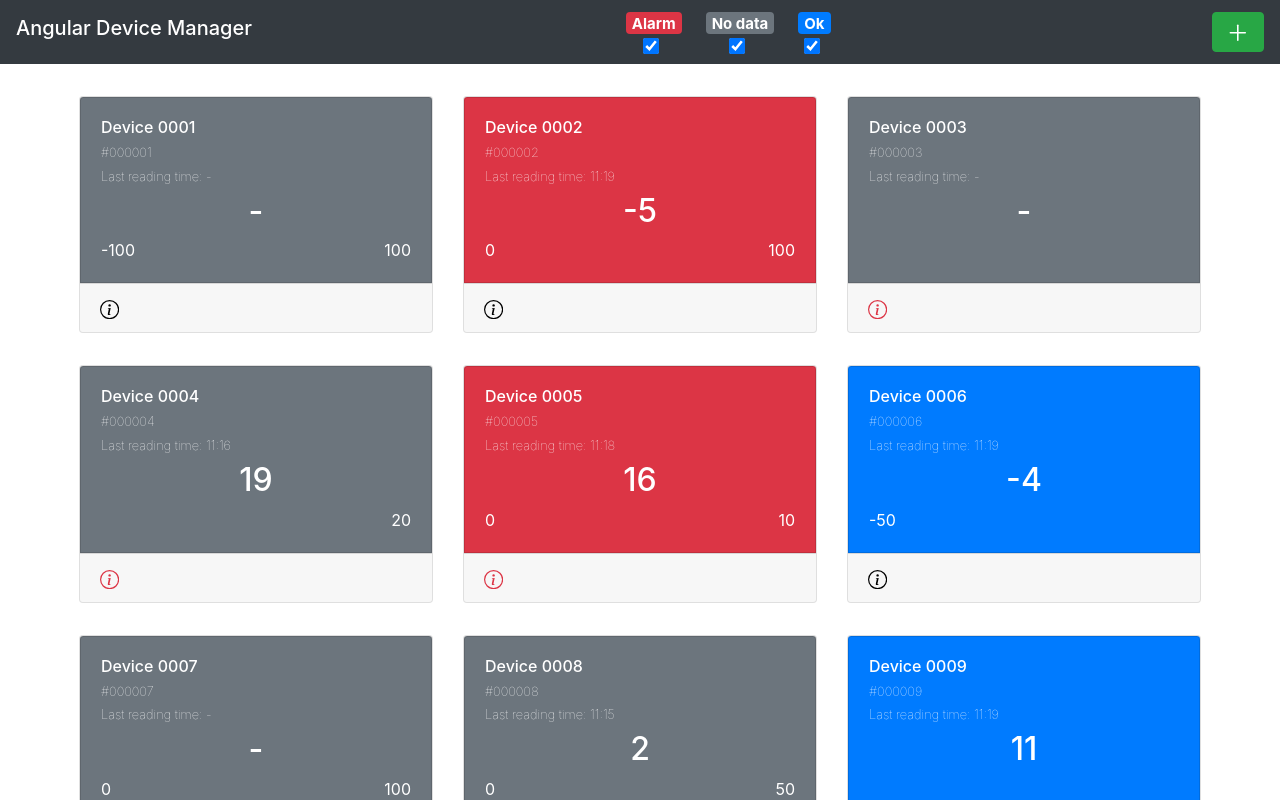
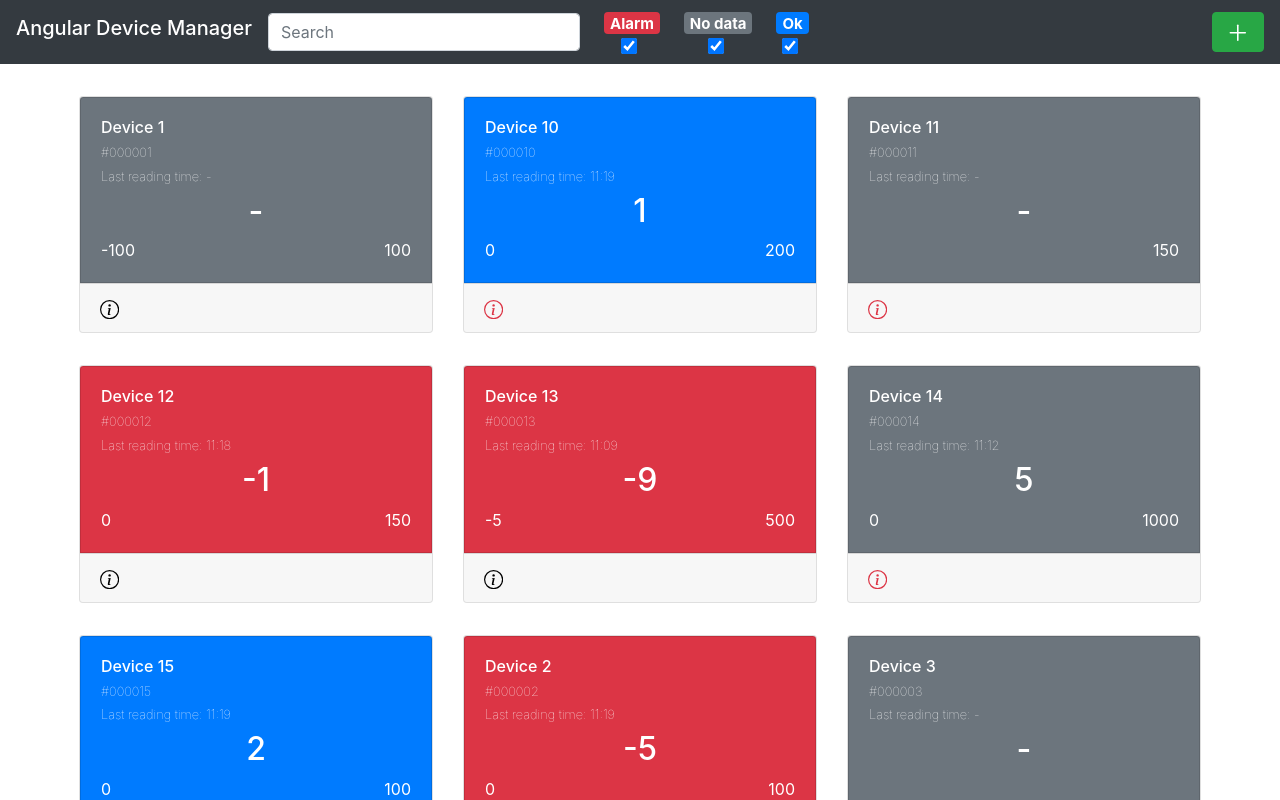
Before and after one commit to lbanozic/angular-device-manager, an Angular app: page / in a window 1280 px wide. Shown: the top 800 px of the page. Built offline with nearby package versions, Linux system fonts and the light colour scheme.

Commit message:
Add device autocomplete search in navbar

```diff
--- a/src/app/app.module.ts
+++ b/src/app/app.module.ts
@@ -5,6 +5,8 @@ import { ReactiveFormsModule } from '@angular/forms';
 import { BrowserModule } from '@angular/platform-browser';
 import { AppRoutingModule } from './app-routing.module';
 import { AppComponent } from './app.component';
+import { AutocompleteComponent } from './autocomplete/autocomplete.component';
+import { DeviceAutocompleteListComponent } from './device-autocomplete-list/device-autocomplete-list.component';
 import { DeviceFiltersFormComponent } from './device-filters-form/device-filters-form.component';
 import { DeviceFormComponent } from './device-form/device-form.component';
 import { DeviceListComponent } from './device-list/device-list.component';
@@ -29,6 +31,8 @@ import { PopoverComponent } from './popover/popover.component';
     IconXComponent,
     DeviceFormComponent,
     DeviceFiltersFormComponent,
+    AutocompleteComponent,
+    DeviceAutocompleteListComponent,
   ],
   imports: [
     BrowserModule,
--- /dev/null
+++ b/src/app/autocomplete/autocomplete.component.css
@@ -0,0 +1,6 @@
+.autocomplete-container {
+  width: 100%;
+  border-radius: 0.3rem;
+  box-shadow: 0 1px 4px 0 rgba(0, 0, 0, 0.24);
+  background-color: #fff;
+}
--- /dev/null
+++ b/src/app/autocomplete/autocomplete.component.html
@@ -0,0 +1,5 @@
+<ng-template cdk-portal>
+  <div class="autocomplete-container">
+    <ng-content></ng-content>
+  </div>
+</ng-template>
--- /dev/null
+++ b/src/app/autocomplete/autocomplete.component.ts
@@ -0,0 +1,87 @@
+import {
+  ConnectedPosition,
+  Overlay,
+  OverlayConfig,
+  OverlayRef,
+  OverlaySizeConfig,
+} from '@angular/cdk/overlay';
+import { CdkPortal } from '@angular/cdk/portal';
+import { Component, HostListener, Input, ViewChild } from '@angular/core';
+
+@Component({
+  selector: 'dm-autocomplete',
+  templateUrl: './autocomplete.component.html',
+  styleUrls: ['./autocomplete.component.css'],
+})
+export class AutocompleteComponent {
+  @Input()
+  autocompleteTrigger: HTMLElement;
+
+  @ViewChild(CdkPortal)
+  autocompleteTemplate: CdkPortal;
+
+  private overlayRef: OverlayRef;
+
+  private overlayPositions: ConnectedPosition[] = [
+    {
+      originX: 'end',
+      originY: 'bottom',
+      overlayX: 'end',
+      overlayY: 'top',
+    },
+    {
+      originX: 'end',
+      originY: 'top',
+      overlayX: 'end',
+      overlayY: 'bottom',
+    },
+  ];
+
+  constructor(private overlay: Overlay) {}
+
+  show() {
+    this.overlayRef = this.overlay.create(this.getOverlayConfig());
+    this.overlayRef.attach(this.autocompleteTemplate);
+    this.updateOverlayWidth();
+    this.overlayRef.backdropClick().subscribe(() => this.hide());
+  }
+
+  hide() {
+    this.overlayRef.detach();
+  }
+
+  @HostListener('window:resize')
+  onWindowResize() {
+    this.updateOverlayWidth();
+  }
+
+  private getOverlayConfig(): OverlayConfig {
+    const positionStrategy = this.overlay
+      .position()
+      .flexibleConnectedTo(this.autocompleteTrigger)
+      .withPositions(this.overlayPositions);
+
+    const scrollStrategy = this.overlay.scrollStrategies.reposition();
+
+    return new OverlayConfig({
+      hasBackdrop: true,
+      backdropClass: 'cdk-overlay-transparent-backdrop',
+      positionStrategy,
+      scrollStrategy,
+    });
+  }
+
+  private updateOverlayWidth() {
+    if (!this.overlayRef) {
+      return;
+    }
+
+    const autocompleteTriggerDOMRect = this.autocompleteTrigger.getBoundingClientRect();
+
+    const sizeConfig: OverlaySizeConfig = {
+      width: autocompleteTriggerDOMRect.width,
+    };
+
+    this.overlayRef.updateSize(sizeConfig);
+  }
+}
--- /dev/null
+++ b/src/app/device-autocomplete-list/device-autocomplete-list.component.html
@@ -0,0 +1,8 @@
+<div class="list-group">
+  <a
+    *ngFor="let device of autocompleteDevices"
+    href="#"
+    class="list-group-item list-group-item-action"
+    ><small>{{ device.devui }}</small> - {{ device.name }}</a
+  >
+</div>
--- /dev/null
+++ b/src/app/device-autocomplete-list/device-autocomplete-list.component.ts
@@ -0,0 +1,42 @@
+import { Component, OnInit } from '@angular/core';
+import { debounceTime, distinctUntilChanged, tap } from 'rxjs/operators';
+import { Device } from '../device';
+import { DeviceService } from '../device.service';
+
+@Component({
+  selector: 'dm-device-autocomplete-list',
+  templateUrl: './device-autocomplete-list.component.html',
+  styleUrls: ['./device-autocomplete-list.component.css'],
+})
+export class DeviceAutocompleteListComponent implements OnInit {
+  private devices: Device[];
+  autocompleteDevices: Device[];
+  private searchTerm = '';
+
+  constructor(private deviceService: DeviceService) {}
+
+  ngOnInit(): void {
+    this.deviceService.devices$.subscribe((deviceList) => {
+      const sortedDevices = this.deviceService.getSortedDevices(deviceList);
+      this.devices = sortedDevices;
+      this.autocompleteDevices = this.deviceService
+        .getDevicesBySearchTerm(sortedDevices, this.searchTerm)
+        .slice(0, 5);
+    });
+
+    this.deviceService.getDevices();
+
+    this.deviceService.deviceSearchTerm$
+      .pipe(
+        debounceTime(1000),
+        distinctUntilChanged(),
+        tap((searchTerm) => {
+          this.searchTerm = searchTerm;
+          this.autocompleteDevices = this.deviceService
+            .getDevicesBySearchTerm(this.devices, searchTerm)
+            .slice(0, 5);
+        })
+      )
+      .subscribe();
+  }
+}
--- a/src/app/device-list/device-list.component.ts
+++ b/src/app/device-list/device-list.component.ts
@@ -13,18 +13,10 @@ export class DeviceListComponent implements OnInit {
   constructor(private deviceService: DeviceService) {}
 
   ngOnInit(): void {
-    this.deviceService.devices$.subscribe((deviceList) => {
-      this.devices = deviceList;
-      this.devices.sort((device1, device2) => {
-        if (device1.name.toLowerCase() > device2.name.toLowerCase()) {
-          return 1;
-        }
-        if (device1.name.toLowerCase() < device2.name.toLowerCase()) {
-          return -1;
-        }
-        return 0;
-      });
-    });
+    this.deviceService.devices$.subscribe(
+      (deviceList) =>
+        (this.devices = this.deviceService.getSortedDevices(deviceList))
+    );
     this.deviceService.getDevices();
   }
 }
--- a/src/app/device-mock.ts
+++ b/src/app/device-mock.ts
@@ -2,7 +2,7 @@ import { Device, DeviceStatus } from './device';
 
 export const DEVICES: Device[] = [
   {
-    name: 'Device 0004',
+    name: 'Device 4',
     devui: '#000004',
     reading: 19,
     incomingDate: getDateWithMinutesOffset(-3),
@@ -12,7 +12,7 @@ export const DEVICES: Device[] = [
     status: DeviceStatus.NoData,
   },
   {
-    name: 'Device 0001',
+    name: 'Device 1',
     devui: '#000001',
     min: -100,
     max: 100,
@@ -21,7 +21,7 @@ export const DEVICES: Device[] = [
     status: DeviceStatus.NoData,
   },
   {
-    name: 'Device 0010',
+    name: 'Device 10',
     devui: '#000010',
     reading: 1,
     incomingDate: new Date(),
@@ -32,7 +32,7 @@ export const DEVICES: Device[] = [
     status: DeviceStatus.Ok,
   },
   {
-    name: 'Device 0002',
+    name: 'Device 2',
     devui: '#000002',
     reading: -5,
     incomingDate: new Date(),
@@ -43,7 +43,7 @@ export const DEVICES: Device[] = [
     status: DeviceStatus.Alarm,
   },
   {
-    name: 'Device 0005',
+    name: 'Device 5',
     devui: '#000005',
     reading: 16,
     incomingDate: getDateWithMinutesOffset(-1),
@@ -54,14 +54,14 @@ export const DEVICES: Device[] = [
     status: DeviceStatus.Alarm,
   },
   {
-    name: 'Device 0003',
+    name: 'Device 3',
     devui: '#000003',
     batteryLevel: 30,
     signalStrength: 9,
     status: DeviceStatus.NoData,
   },
   {
-    name: 'Device 0006',
+    name: 'Device 6',
     devui: '#000006',
     reading: -4,
     incomingDate: new Date(),
@@ -71,7 +71,7 @@ export const DEVICES: Device[] = [
     status: DeviceStatus.Ok,
   },
   {
-    name: 'Device 0007',
+    name: 'Device 7',
     devui: '#000007',
     min: 0,
     max: 100,
@@ -80,7 +80,7 @@ export const DEVICES: Device[] = [
     status: DeviceStatus.NoData,
   },
   {
-    name: 'Device 0008',
+    name: 'Device 8',
     devui: '#000008',
     reading: 2,
     incomingDate: getDateWithMinutesOffset(-4),
@@ -91,7 +91,7 @@ export const DEVICES: Device[] = [
     status: DeviceStatus.NoData,
   },
   {
-    name: 'Device 0009',
+    name: 'Device 9',
     devui: '#000009',
     reading: 11,
     incomingDate: new Date(),
@@ -100,7 +100,7 @@ export const DEVICES: Device[] = [
     status: DeviceStatus.Ok,
   },
   {
-    name: 'Device 0011',
+    name: 'Device 11',
     devui: '#000011',
     max: 150,
     batteryLevel: 25,
@@ -108,7 +108,7 @@ export const DEVICES: Device[] = [
     status: DeviceStatus.NoData,
   },
   {
-    name: 'Device 0012',
+    name: 'Device 12',
     devui: '#000012',
     reading: -1,
     incomingDate: getDateWithMinutesOffset(-1),
@@ -119,7 +119,7 @@ export const DEVICES: Device[] = [
     status: DeviceStatus.Alarm,
   },
   {
-    name: 'Device 0013',
+    name: 'Device 13',
     devui: '#000013',
     reading: -9,
     incomingDate: getDateWithMinutesOffset(-10),
@@ -130,7 +130,7 @@ export const DEVICES: Device[] = [
     status: DeviceStatus.Alarm,
   },
   {
-    name: 'Device 0014',
+    name: 'Device 14',
     devui: '#000014',
     reading: 5,
     incomingDate: getDateWithMinutesOffset(-7),
@@ -141,7 +141,7 @@ export const DEVICES: Device[] = [
     status: DeviceStatus.NoData,
   },
   {
-    name: 'Device 0015',
+    name: 'Device 15',
     devui: '#000015',
     reading: 2,
     incomingDate: new Date(),
--- a/src/app/device.service.ts
+++ b/src/app/device.service.ts
@@ -8,6 +8,7 @@ import { DEVICES } from './device-mock';
 })
 export class DeviceService {
   devices$ = new Subject<Device[]>();
+  deviceSearchTerm$ = new Subject<string>();
 
   private deviceList: Device[] = DEVICES;
   private deviceListFiltered: Device[] = DEVICES;
@@ -36,6 +37,29 @@ export class DeviceService {
     this.devices$.next(this.deviceListFiltered);
   }
 
+  getSortedDevices(devicesToSort: Device[]) {
+    return devicesToSort.sort((device1, device2) => {
+      if (device1.name.toLowerCase() > device2.name.toLowerCase()) {
+        return 1;
+      }
+      if (device1.name.toLowerCase() < device2.name.toLowerCase()) {
+        return -1;
+      }
+      return 0;
+    });
+  }
+
+  getDevicesBySearchTerm(
+    devicesToSearch: Device[],
+    searchTerm: string
+  ): Device[] {
+    return devicesToSearch.filter(
+      (device) =>
+        device.name.toLowerCase().startsWith(searchTerm.toLowerCase()) ||
+        device.devui.toLowerCase().startsWith(searchTerm.toLowerCase())
+    );
+  }
+
   private getFilteredDeviceList(devicesToFilter: Device[]) {
     return devicesToFilter.filter((device) =>
       this.deviceStatusFilters.includes(device.status)
--- a/src/app/navbar/navbar.component.html
+++ b/src/app/navbar/navbar.component.html
@@ -1,8 +1,28 @@
 <nav class="navbar navbar-expand-sm bg-dark navbar-dark fixed-top">
+  <!-- Title -->
   <h1 class="navbar-brand">{{ pageTitle }}</h1>
 
-  <dm-device-filters-form class="ml-auto"></dm-device-filters-form>
+  <!-- Device search -->
+  <div class="w-25 mr-4">
+    <input
+      class="form-control"
+      type="text"
+      placeholder="Search"
+      #autocompleteTrigger
+      (click)="showDeviceAutocomplete()"
+      (keyup)="onDeviceSearchInput($event.target.value)"
+    />
+  </div>
+  <dm-autocomplete [autocompleteTrigger]="autocompleteTrigger">
+    <dm-device-autocomplete-list></dm-device-autocomplete-list>
+  </dm-autocomplete>
 
+  <!-- Device filters -->
+  <div class="mr-auto">
+    <dm-device-filters-form></dm-device-filters-form>
+  </div>
+
+  <!-- Add new device -->
   <div class="ml-auto">
     <button
       (click)="showDeviceFormModal()"
@@ -14,6 +34,7 @@
   </div>
 </nav>
 
+<!-- Device form modal -->
 <dm-modal title="Add new device" (modalClosed)="onDeviceModalClosed()">
   <dm-device-form (formSubmitted)="onDeviceFormSubmitted()"></dm-device-form>
 </dm-modal>
--- a/src/app/navbar/navbar.component.ts
+++ b/src/app/navbar/navbar.component.ts
@@ -1,5 +1,7 @@
 import { Component, OnInit, ViewChild } from '@angular/core';
+import { AutocompleteComponent } from '../autocomplete/autocomplete.component';
 import { DeviceFormComponent } from '../device-form/device-form.component';
+import { DeviceService } from '../device.service';
 import { ModalComponent } from '../modal/modal.component';
 
 @Component({
@@ -16,7 +18,10 @@ export class NavbarComponent implements OnInit {
   @ViewChild(DeviceFormComponent)
   deviceFormComponent: DeviceFormComponent;
 
-  constructor() {}
+  @ViewChild(AutocompleteComponent)
+  deviceAutocompleteComponent: AutocompleteComponent;
+
+  constructor(private deviceService: DeviceService) {}
 
   ngOnInit(): void {}
 
@@ -31,4 +36,12 @@ export class NavbarComponent implements OnInit {
   onDeviceFormSubmitted() {
     this.deviceFormModalComponent.hide();
   }
+
+  showDeviceAutocomplete() {
+    this.deviceAutocompleteComponent.show();
+  }
+
+  onDeviceSearchInput(searchTerm: string) {
+    this.deviceService.deviceSearchTerm$.next(searchTerm);
+  }
 }
```
Also changed, not shown: src/app/device-autocomplete-list/device-autocomplete-list.component.css (added), 2 other files (tests, documents, lock files or other folders).
